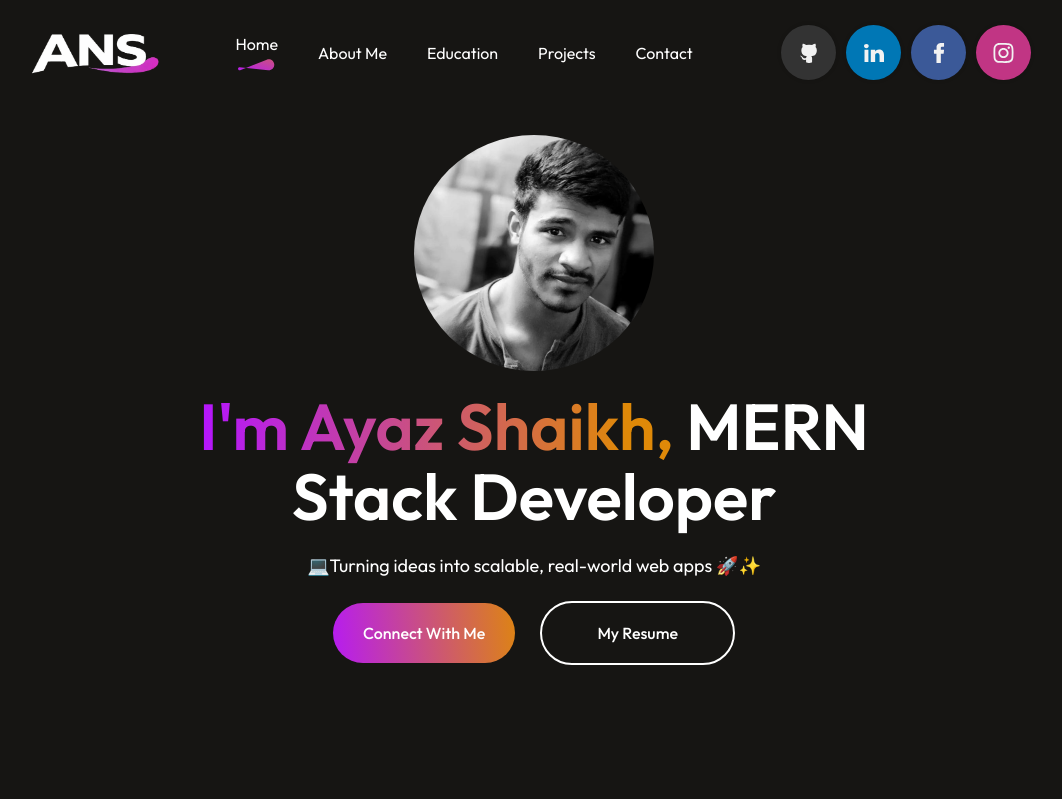
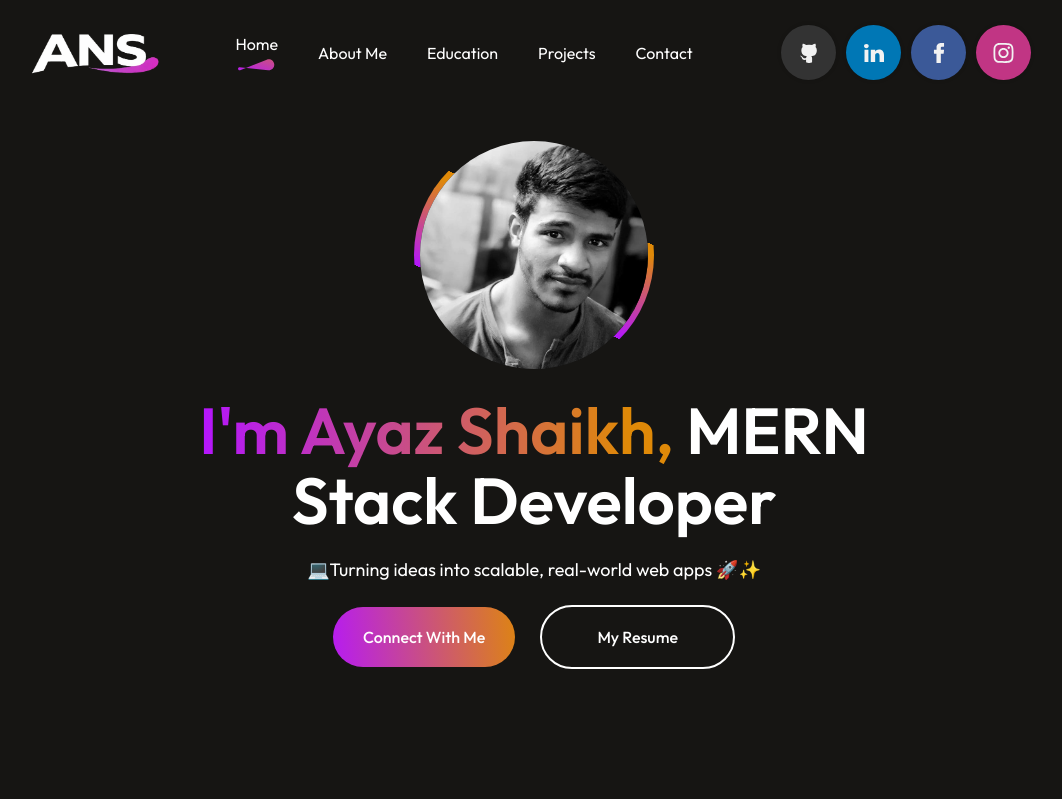
Before and after one commit to Shaikh-Ayaz04/Portfolio, a React (Vite) app: page / in a window 1280 px wide. Shown: the top 799 px of the page, without its empty margins (106-1168 px from the left). Built offline with nearby package versions, Linux system fonts and the light colour scheme; a web font is replaced by a local one.

Commit message:
refactor: restructure profile image layout with wrapper and enhance styles

```diff
--- a/src/Components/Hero/Hero.css
+++ b/src/Components/Hero/Hero.css
@@ -4,11 +4,66 @@
     flex-direction: column;
     gap: 20px;
 }
+.profile-wrapper {
+  margin-top: 30px;
+  width: 240px;
+  height: 240px;
+  position: relative;
+  border-radius: 50%;
+  overflow: hidden;
+  display: flex;
+  justify-content: center;
+  align-items: center;
+}
+
+/* Profile Image */
 .profile-img {
-    margin-top: 30px;
-    width: 240px;
-    border-radius: 50%;
+  width: 95%;
+  height: 95%;
+  border-radius: 50%;
+  object-fit: cover;
+  z-index: 2;
+  transition: transform 0.5s ease; /* smooth zoom */
 }
+
+/* Zoom on hover */
+.profile-wrapper:hover .profile-img {
+  transform: scale(1.08); /* small zoom */
+}
+
+/* Rotating gradient glow */
+.profile-wrapper::before {
+  content: "";
+  position: absolute;
+  width: 100px;
+  height: 320px;
+  /* background: linear-gradient(#ff2288, #387ef0); */
+      background: linear-gradient(270deg, #DF8908 10%, #B415FF 100%);
+
+  animation: rotateGlow 8s linear infinite;
+}
+
+/* Dark blur overlay */
+.profile-wrapper::after {
+  content: "";
+  position: absolute;
+  inset: 6px;
+  background: #171717;
+  border-radius: 50%;
+  z-index: 1;
+}
+
+/* Animation */
+@keyframes rotateGlow {
+  0% {
+    transform: rotate(0deg);
+  }
+  100% {
+    transform: rotate(360deg);
+  }
+}
+
+
 
 .hero h1{
     text-align: center;
--- a/src/Components/Hero/Hero.jsx
+++ b/src/Components/Hero/Hero.jsx
@@ -6,7 +6,11 @@ import { Link } from 'react-scroll'
 const Hero = () => {
   return (
     <div id='home' className='hero'>
-      <img src={profile_img} alt="Profile" className='profile-img' />
+      <div class="profile-wrapper">
+        <img src={profile_img} alt="Profile" className='profile-img' />
+      </div>
+
+
       <h1> <span>I'm Ayaz Shaikh,</span> MERN Stack Developer</h1>
       <p>💻Turning ideas into scalable, real-world web apps 🚀✨</p>
       <div className="hero-action">
```
